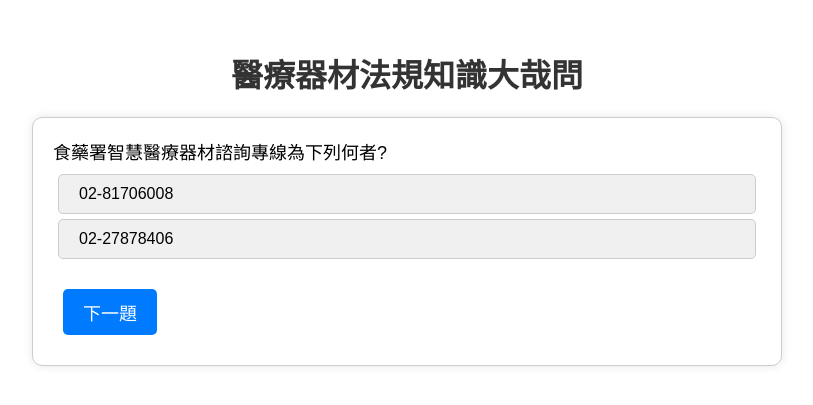
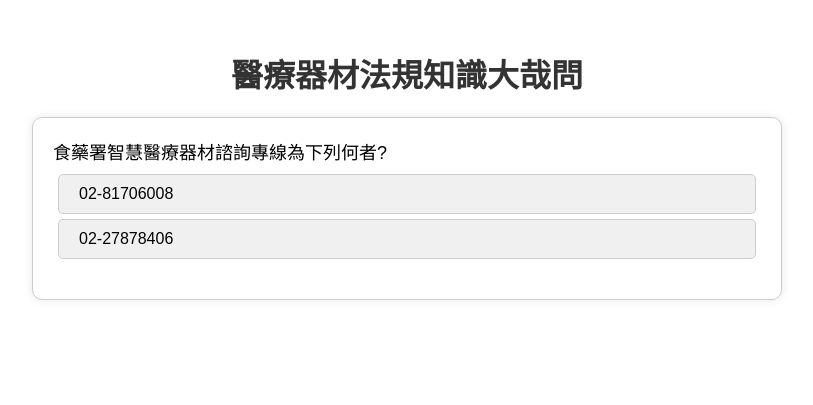
Before and after one commit to shoulderlin/MDQuiz, a Flask app: page /start/normal in a window 1280 px wide. Shown: the top 405 px of the page, without its empty margins (233-1046 px from the left). Run offline with Flask 3, Linux system fonts and the light colour scheme.

Commit message:
Add files via upload

```diff
--- a/templates/Q.html
+++ b/templates/Q.html
@@ -78,7 +78,7 @@
             <div class="option" onclick="checkAnswer(this, 'incorrect')">D. 歐洲適合性 (European Conformity)</div> -->
         </div>
         <div class="result" id="result"></div>
-        <a href="/next/" class="button">下一題</a>
+        <a href="" style="display: none;" class="button">下一題</a>
     </div>
 
     <script>
@@ -109,6 +109,7 @@
 
             let NexButt = document.querySelector('a.button');
             NexButt.href = '/next/'+ correctAnswers;
+            NexButt.style.display = '';
         }
     </script>
 </body>
```
